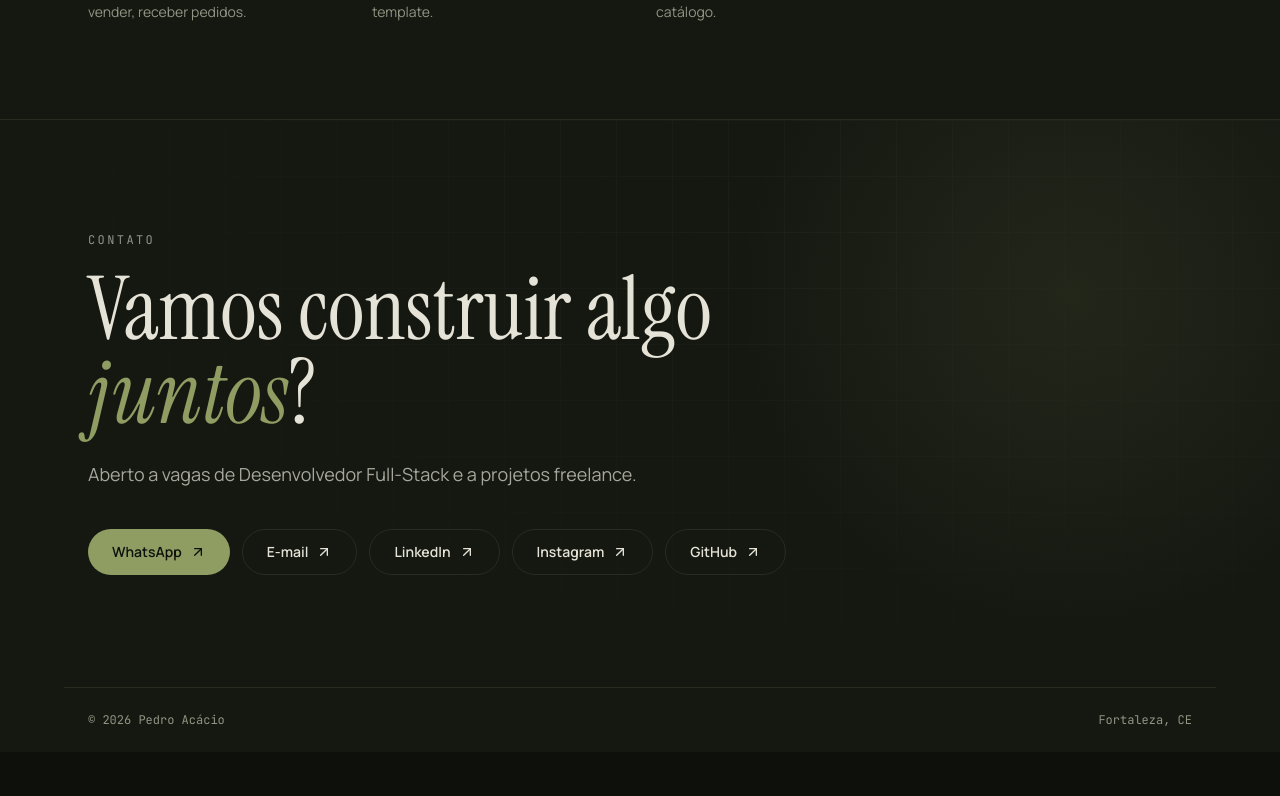
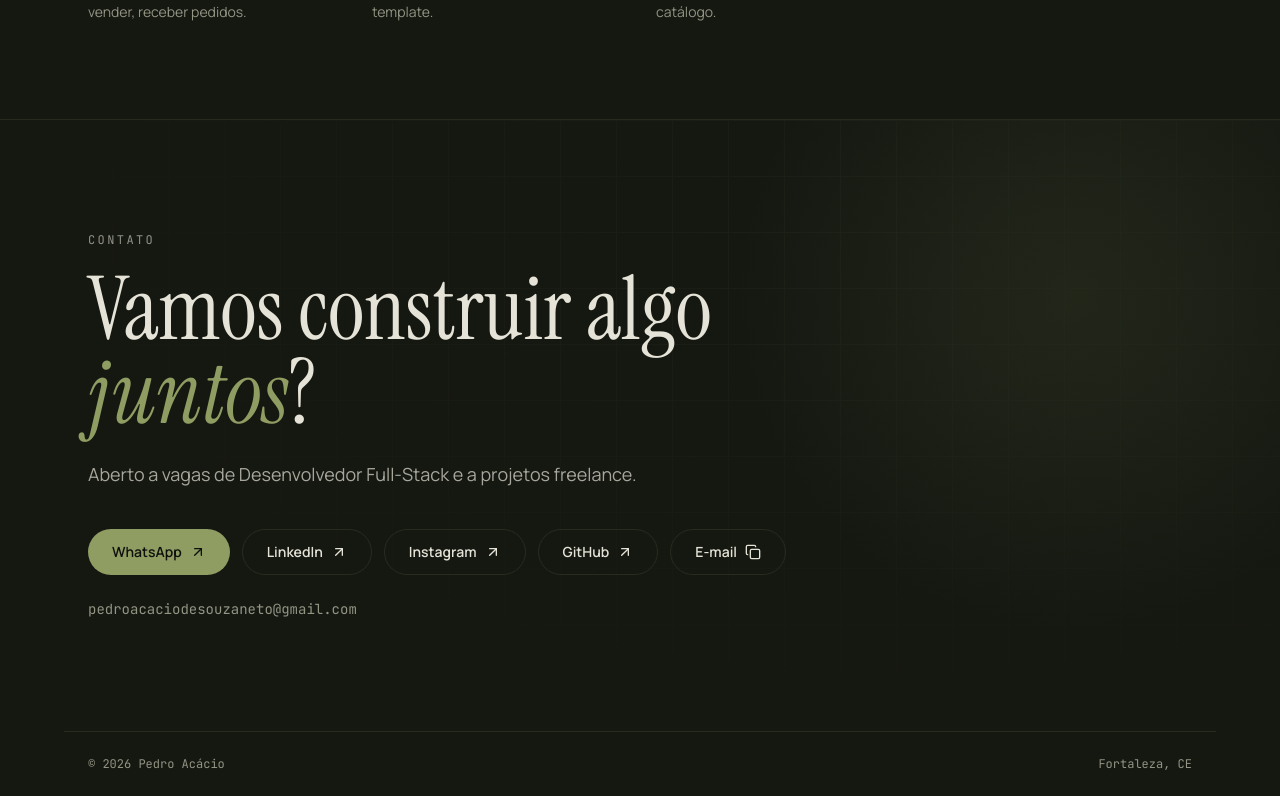
Before and after one commit to pedro-acacio/portfolio, a React (Vite) app: page / in a window 1280 px wide. Shown: the part 4621-5417 px from the top of the page. Before the commit the page ends 5373 px from the top, so only its background shows below. Built offline with nearby package versions, Linux system fonts and the light colour scheme.

Commit message:
Botão de e-mail copia o endereço (mailto falha sem app de e-mail)
Co-Authored-By: Claude Opus 5.5 <noreply@anthropic.com>

```diff
--- a/src/App.jsx
+++ b/src/App.jsx
@@ -1,5 +1,5 @@
 import { useEffect, useState } from 'react'
-import { ArrowUpRight, Moon, Sun } from 'lucide-react'
+import { ArrowUpRight, Check, Copy, Moon, Sun } from 'lucide-react'
 import { PERFIL } from './data.js'
 import { useHashRoute } from './lib.js'
 import Home, { Brilho } from './components/Home.jsx'
@@ -59,10 +59,33 @@ function Nav() {
   )
 }
 
+// mailto: não faz nada em quem não tem app de e-mail configurado (comum no
+// Windows com Gmail no navegador), então o botão copia o endereço.
+function BotaoEmail() {
+  const [copiado, setCopiado] = useState(false)
+  async function copiar() {
+    try {
+      await navigator.clipboard.writeText(PERFIL.email)
+      setCopiado(true)
+      setTimeout(() => setCopiado(false), 2500)
+    } catch {
+      window.location.href = `mailto:${PERFIL.email}`
+    }
+  }
+  return (
+    <button
+      type="button"
+      onClick={copiar}
+      className="inline-flex items-center gap-2 rounded-full border border-line px-6 py-3 text-sm font-semibold transition hover:border-ink"
+    >
+      {copiado ? <>E-mail copiado! <Check className="size-4 text-accent" /></> : <>E-mail <Copy className="size-4" /></>}
+    </button>
+  )
+}
+
 function Contato() {
   const links = [
     PERFIL.whatsapp && ['WhatsApp', PERFIL.whatsapp],
-    PERFIL.email && ['E-mail', `mailto:${PERFIL.email}`],
     PERFIL.linkedin && ['LinkedIn', PERFIL.linkedin],
     PERFIL.instagram && ['Instagram', PERFIL.instagram],
     ['GitHub', PERFIL.github],
@@ -85,7 +108,7 @@ function Contato() {
             <a
               key={rotulo}
               href={href}
-              target={href.startsWith('mailto') ? undefined : '_blank'}
+              target="_blank"
               rel="noreferrer"
               className={`inline-flex items-center gap-2 rounded-full px-6 py-3 text-sm font-semibold transition hover:gap-3 ${
                 n === 0 ? 'bg-accent text-on-accent' : 'border border-line hover:border-ink'
@@ -94,7 +117,11 @@ function Contato() {
               {rotulo} <ArrowUpRight className="size-4" />
             </a>
           ))}
+          {PERFIL.email && <BotaoEmail />}
         </Reveal>
+        {PERFIL.email && (
+          <p className="mt-6 font-mono text-sm text-muted select-all">{PERFIL.email}</p>
+        )}
       </div>
     </section>
   )
```
